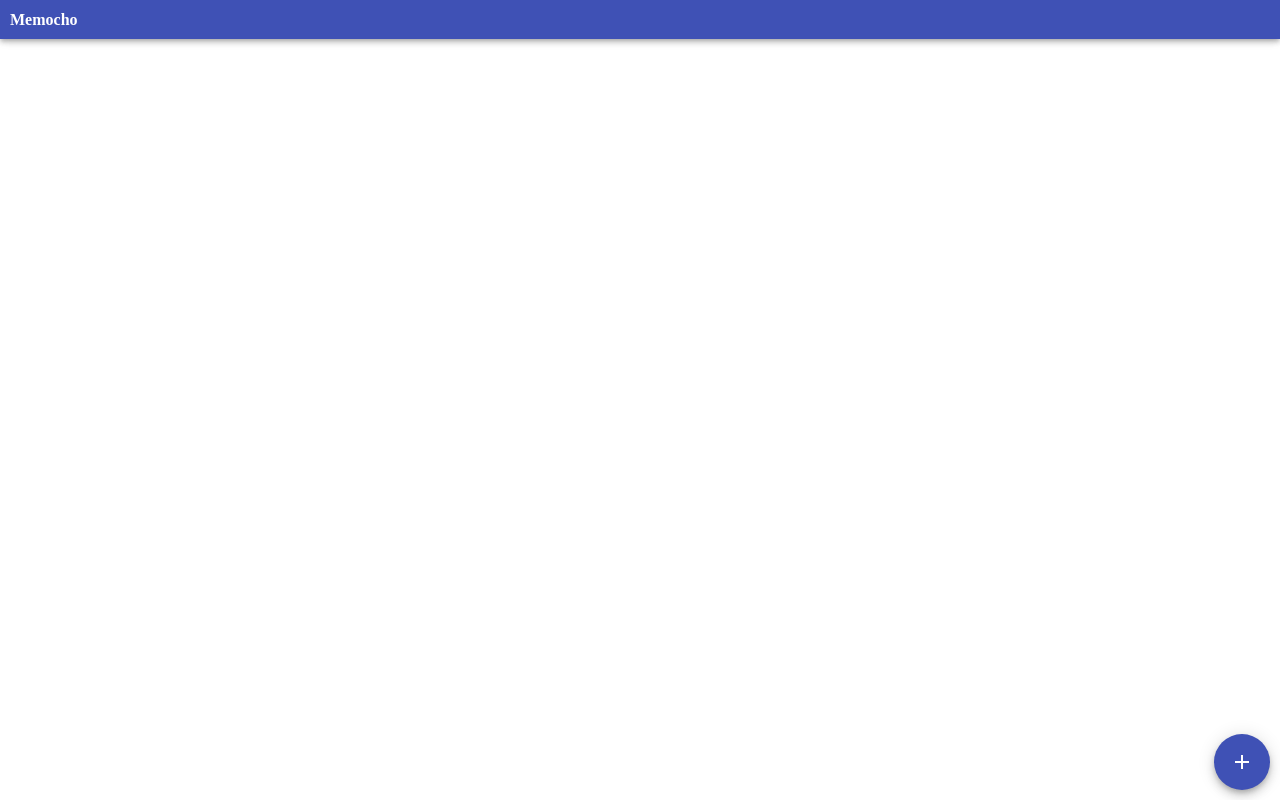
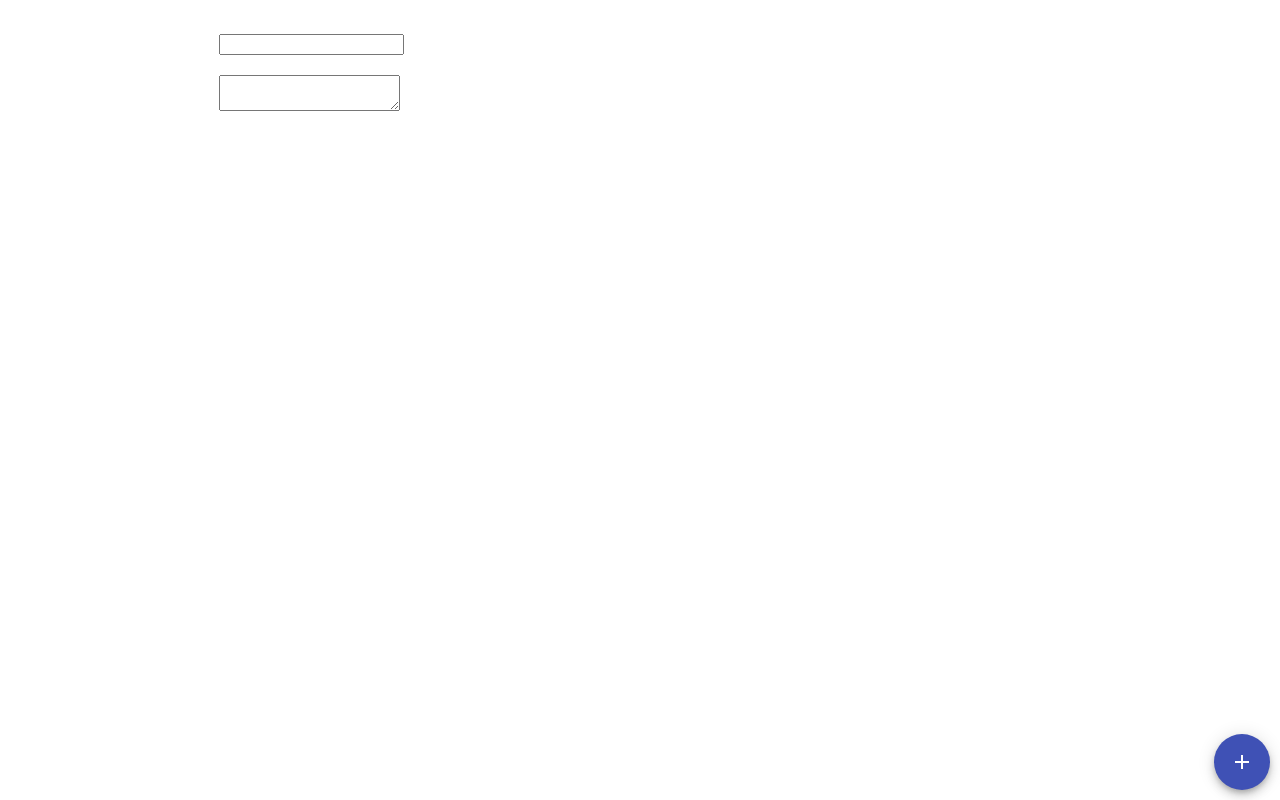
Before and after one commit to tbaba/memocho, a React (Create React App) app: page / in a window 1280 px wide. Built offline with nearby package versions, Linux system fonts and the light colour scheme.

Commit message:
Enable to edit the memo

```diff
--- a/src/components/AddMemo/Form.tsx
+++ b/src/components/AddMemo/Form.tsx
@@ -11,6 +11,7 @@ import AddIcon from "@material-ui/icons/Add";
 import React from "react";
 import { useRecoilState } from "recoil";
 import {
+  getNewId,
   memosState,
   newMemoFormIsOpened,
   newMemoState,
@@ -66,10 +67,9 @@ function useAddMemoForm(): FormProps {
   const [memos, setMemos] = useRecoilState(memosState);
 
   const onSubmit = () => {
-    const newMemos = [...memos, newMemo];
+    const newMemos = [...memos, { ...newMemo, id: getNewId() }];
 
     setMemos(newMemos);
-    setNewMemo({ title: "", body: "" });
     setIsModalOpened(false);
   };
 
--- a/src/components/Container.tsx
+++ b/src/components/Container.tsx
@@ -1,20 +1,27 @@
-import React from 'react';
-import { AppBar } from '@material-ui/core';
-import { ListContainer } from './MemoList';
-import { FormContainer } from './AddMemo/Form';
-import { AppendButtonContainer } from './AppendButton';
+import React from "react";
+import { ListContainer } from "./MemoList";
+import { FormContainer as AddForm } from "./AddMemo/Form";
+import { FormContainer as EditForm } from "./EditMemo/Form";
+import { AppendButtonContainer } from "./AppendButton";
+import { Grid } from "@material-ui/core";
 
 export function Container() {
   return (
     <div className="App">
-      <AppBar>
-        <div style={{ margin: "0 10px" } as const}>
-          <h1 style={{ fontSize: "1em" } as const}>Memocho</h1>
-        </div>
-      </AppBar>
-      <ListContainer />
-      <AppendButtonContainer />
-      <FormContainer />
+      <Grid container spacing={0}>
+        <Grid item xs={2} >
+          <div className="list-memos">
+            <ListContainer />
+          </div>
+        </Grid>
+        <Grid item xs={10}>
+          <div className="edit-memo">
+            <EditForm />
+          </div>
+        </Grid>
+        <AppendButtonContainer />
+        <AddForm />
+      </Grid>
     </div>
   );
 }
--- /dev/null
+++ b/src/components/EditMemo/BodyInput.tsx
@@ -0,0 +1,57 @@
+import React from "react";
+import { useRecoilState, useRecoilValue, useRecoilCallback } from "recoil";
+import { memosState, editMemoState } from "../../modules/memos";
+
+type BodyInputProps = {
+  id: string;
+  body: string;
+  onChange: (newValue: string) => void;
+  saveMemos: (id: string) => void;
+};
+
+function BodyInput({ id, body, onChange, saveMemos }: BodyInputProps) {
+  return (
+    <textarea
+      onChange={(e: React.ChangeEvent<HTMLTextAreaElement>) =>
+        onChange(e.target.value)
+      }
+      onBlur={() => saveMemos(id)}
+      value={body}
+    ></textarea>
+  );
+}
+
+function useBodyInput(): BodyInputProps {
+  const [memo, setMemo] = useRecoilState(editMemoState);
+  const memos = useRecoilValue(memosState);
+  const editedMemo = useRecoilValue(editMemoState);
+  const saveMemos = useRecoilCallback(({ set }) => (id: string) => {
+    const idx = memos.findIndex((item) => item.id === id);
+
+    set(memosState, [
+      ...memos.slice(0, idx),
+      editedMemo,
+      ...memos.slice(idx + 1),
+    ]);
+  }, [memo.title, memo.body]);
+
+
+  const { id, body } = memo;
+
+  const onChange = (newValue: string) => {
+    const editedMemo = { ...memo, body: newValue };
+
+    setMemo(editedMemo);
+  };
+
+  return {
+    id,
+    body,
+    onChange,
+    saveMemos,
+  };
+}
+
+export function BodyInputContainer() {
+  return <BodyInput {...useBodyInput()} />;
+}
--- /dev/null
+++ b/src/components/EditMemo/Form.tsx
@@ -0,0 +1,17 @@
+import React from "react";
+import { TitleInputContainer, BodyInputContainer } from "./Input";
+
+export function FormContainer() {
+  return (
+    <article>
+      <header>
+        <h1>
+          <TitleInputContainer />
+        </h1>
+      </header>
+      <section>
+        <BodyInputContainer />
+      </section>
+    </article>
+  );
+}
--- /dev/null
+++ b/src/components/EditMemo/Input.tsx
@@ -0,0 +1,2 @@
+export { TitleInputContainer } from './TitleInput';
+export { BodyInputContainer } from './BodyInput';
--- /dev/null
+++ b/src/components/EditMemo/TitleInput.tsx
@@ -0,0 +1,57 @@
+import React from "react";
+import { useRecoilState, useRecoilValue, useRecoilCallback } from "recoil";
+import { memosState, editMemoState } from "../../modules/memos";
+
+type TitleInputProps = {
+  id: string;
+  title: string;
+  onChange: (newValue: string) => void;
+  saveMemos: (id: string) => void;
+};
+
+function TitleInput({ id, title, onChange, saveMemos }: TitleInputProps) {
+  return (
+    <input
+      type="text"
+      onChange={(e: React.ChangeEvent<HTMLInputElement>) =>
+        onChange(e.target.value)
+      }
+      onBlur={() => saveMemos(id)}
+      value={title}
+    />
+  );
+}
+
+function useTitleInput(): TitleInputProps {
+  const [memo, setMemo] = useRecoilState(editMemoState);
+  const memos = useRecoilValue(memosState);
+  const editedMemo = useRecoilValue(editMemoState);
+  const saveMemos = useRecoilCallback(({ set }) => (id: string) => {
+    const idx = memos.findIndex((item) => item.id === id);
+
+    set(memosState, [
+      ...memos.slice(0, idx),
+      editedMemo,
+      ...memos.slice(idx + 1),
+    ]);
+  }, [memo.title, memo.body]);
+
+  const { id, title } = memo;
+
+  const onChange = (newValue: string) => {
+    const editedMemo = { ...memo, title: newValue };
+
+    setMemo(editedMemo);
+  };
+
+  return {
+    id,
+    title,
+    onChange,
+    saveMemos,
+  };
+}
+
+export function TitleInputContainer() {
+  return <TitleInput {...useTitleInput()} />;
+}
--- a/src/components/MemoList/List.tsx
+++ b/src/components/MemoList/List.tsx
@@ -1,14 +1,17 @@
-import React from 'react';
-import { useRecoilValue } from 'recoil';
-import { Memo as MemoProps } from '../../models';
-import { memosState } from '../../modules/memos';
+import React from "react";
+import { useRecoilValue } from "recoil";
+import { PersistedRow } from "../../models";
+import { memosState } from "../../modules/memos";
+import { MemoContainer } from './Memo';
 
 type ListProps = {
-  memos: MemoProps[];
-}
+  memos: PersistedRow[];
+};
 
 function List({ memos }: ListProps) {
-  const items = memos.map((item) => <Memo {...item} />)
+  const items = memos.map((memo) => (
+    <MemoContainer key={memo.id} memo={memo} />
+  ));
 
   return <div>{items}</div>;
 }
@@ -18,22 +21,9 @@ function useList() {
 
   return {
     memos,
-  }
+  };
 }
 
 export function ListContainer() {
-  return <List {...useList()} />
+  return <List {...useList()} />;
 }
-
-function Memo({ title, body }: MemoProps) {
-  return (
-    <div>
-      <header>
-        <h2 style={{ fontSize: '1em' } as const}>{title}</h2>
-      </header>
-      <section>
-        {body.substr(0, 30)}
-      </section>
-    </div>
-  )
-}
--- /dev/null
+++ b/src/components/MemoList/Memo.tsx
@@ -0,0 +1,37 @@
+import React from 'react';
+import { useSetRecoilState } from 'recoil';
+import { PersistedRow } from '../../models';
+import { editMemoState } from '../../modules/memos';
+
+type MemoContainerProps = {
+  memo: PersistedRow;
+  onClick: () => void;
+};
+
+function Memo({ memo: { title, body }, onClick }: MemoContainerProps) {
+  return (
+    <div onClick={onClick}>
+      <header>
+        <h2 style={{ fontSize: "1em" } as const}>{title}</h2>
+      </header>
+      <section>{body.substr(0, 30)}</section>
+    </div>
+  );
+}
+
+function useMemoContainer(memo: PersistedRow): MemoContainerProps {
+  const setEditMemo = useSetRecoilState(editMemoState);
+
+  const onClick = () => {
+    setEditMemo(memo);
+  };
+
+  return {
+    memo,
+    onClick,
+  };
+}
+
+export function MemoContainer({ memo }: { memo: PersistedRow }) {
+  return <Memo {...useMemoContainer(memo)} />;
+}
--- a/src/modules/memos.ts
+++ b/src/modules/memos.ts
@@ -1,17 +1,30 @@
+import shajs from 'sha.js';
 import { atom } from "recoil";
-import { Memo } from "../models";
+import { PersistedRow, UnpersistedRow } from "../models";
 
-export const memosState = atom<Memo[]>({
+export const memosState = atom<PersistedRow[]>({
   key: "memosState",
   default: [],
 });
 
-export const newMemoState = atom<Memo>({
+export const newMemoState = atom<UnpersistedRow>({
   key: "newMemo/State",
-  default: { title: "", body: "" },
+  default: { id: null, title: "", body: "" },
 });
 
 export const newMemoFormIsOpened = atom<boolean>({
   key: "newMemo/FormIsOpened",
   default: false,
 });
+
+export const editMemoState = atom<PersistedRow>({
+  key: "editMemo/State",
+  default: { id: "", title: "", body: "" },
+});
+
+export const getNewId = () => {
+  const time = new Date();
+  const sha = shajs('sha256').update(time.toString()).digest('hex');
+
+  return sha;
+}
```
Also changed, not shown: src/models/index.tsx (+10 -1 lines).
